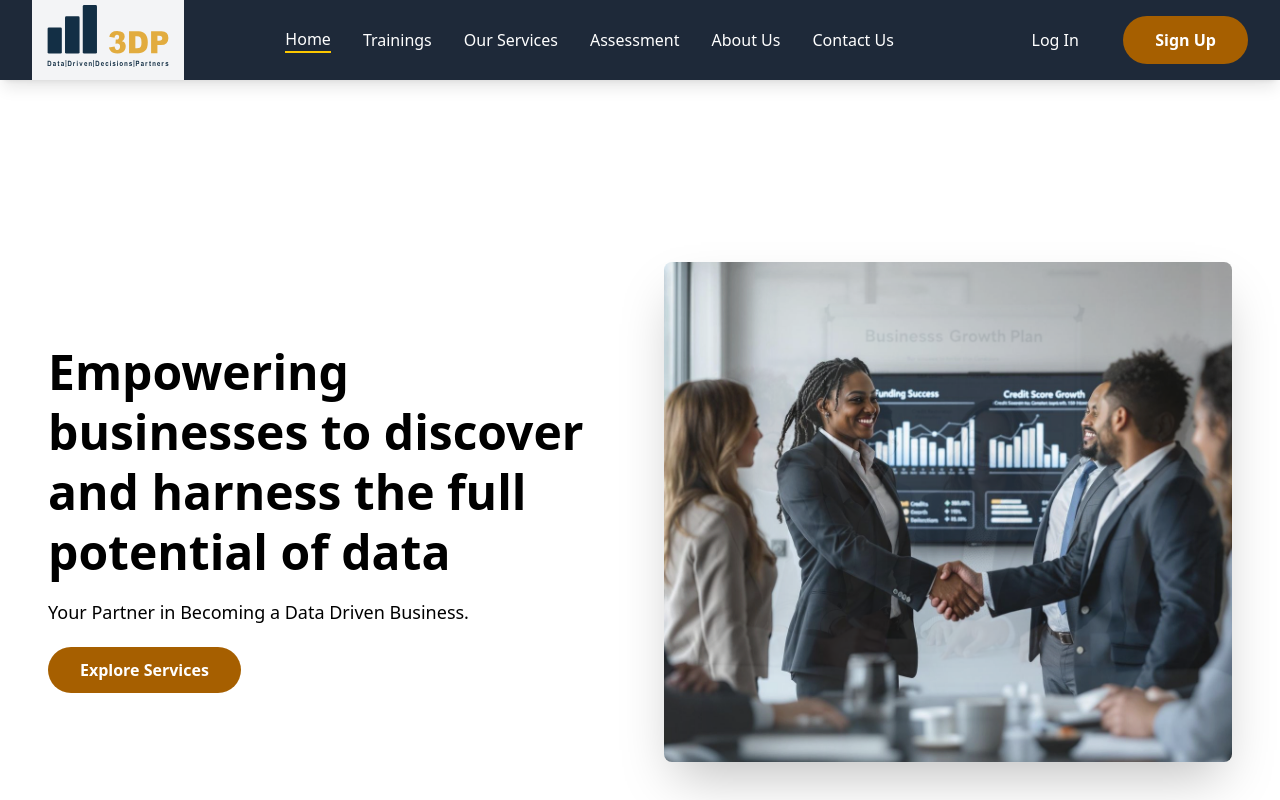
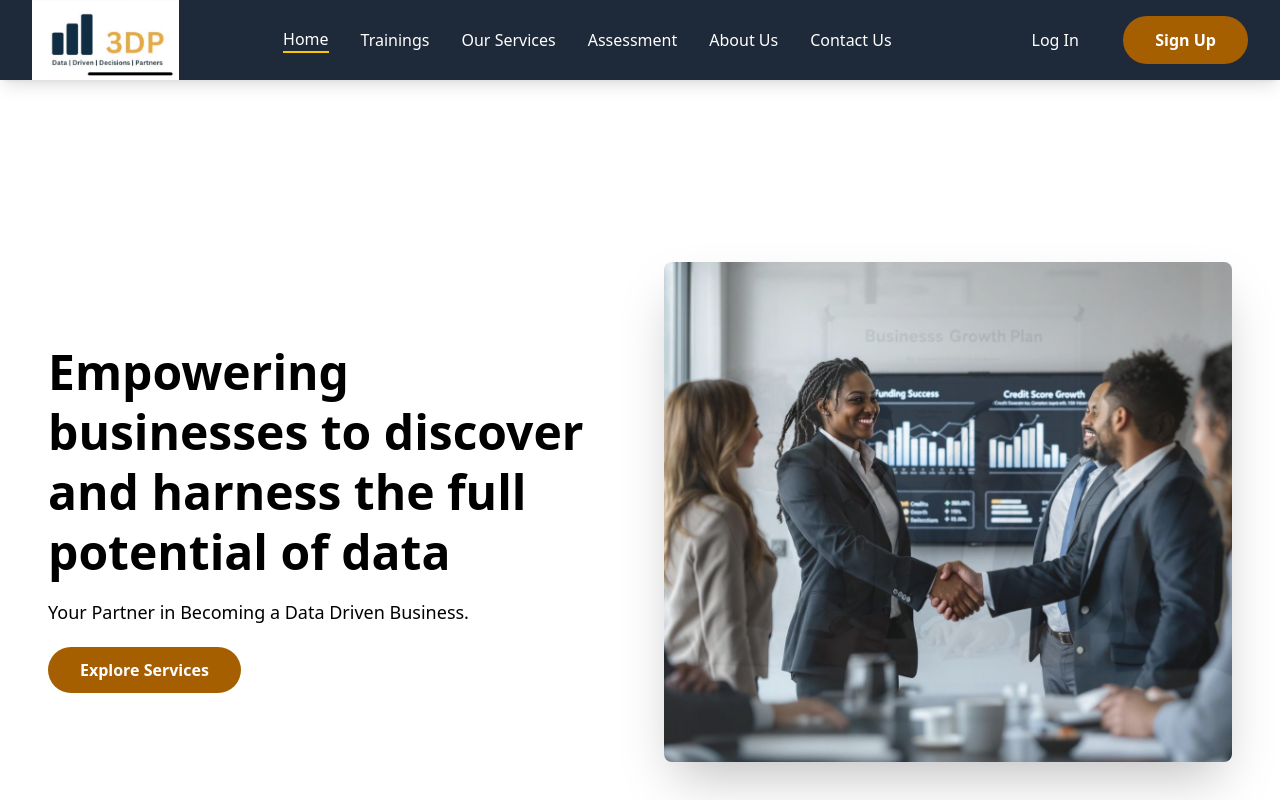
Before and after one commit to ingdia/3DP.Rw, a Next.js app in the folder Frontend/: page / in a window 1280 px wide. Shown: the top 800 px of the page. Built offline with nearby package versions, Linux system fonts and the light colour scheme.

Commit message:
changing the logo

```diff
--- a/Frontend/app/components/Navbar.tsx
+++ b/Frontend/app/components/Navbar.tsx
@@ -25,15 +25,15 @@ export const Navbar = () => {
       <div className="container mx-auto px-4 sm:px-6 lg:px-8">
         <div className="flex items-center justify-between h-20">
           {/* === LOGO SECTION (CHANGED) === */}
-          <div className="flex-shrink-0  bg-gray-100  h-20 ">
+          <div className="flex-shrink-0  bg-gray-100  ">
             <Link href="/" className="flex items-center">
               <Image
-                src="/Asset 3.svg" // The path to your logo in the `public` folder
+                src="/3DP.jpg" // The path to your logo in the `public` folder
                 alt="Your Company Logo"
                 width={210} // Set your desired width
                 height={12} // Set your desired height
                 priority // Add priority to load the logo quickly
-                className="h-38 w-auto -mt-10"
+                className="h-20 w-auto "
               />
             </Link>
           </div>
```
Also changed, not shown: Frontend/public/3dp.jpg.
